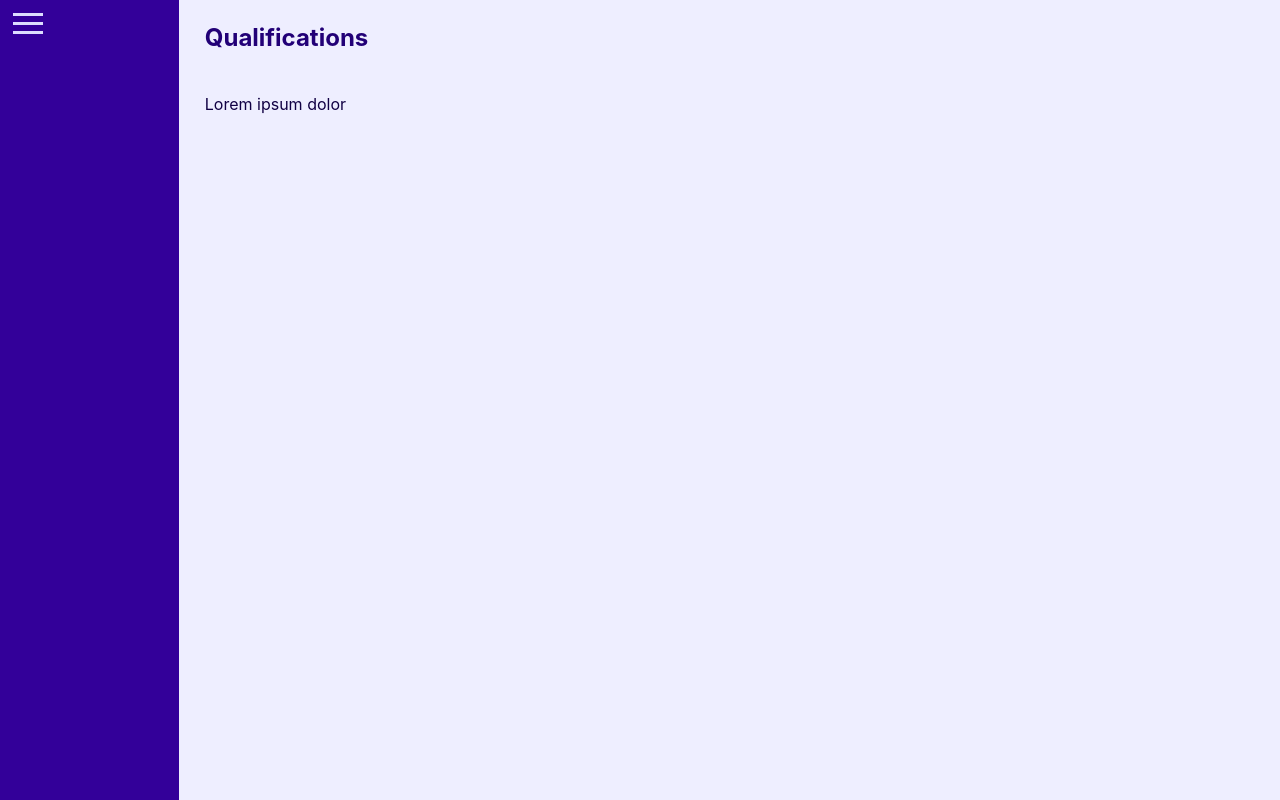
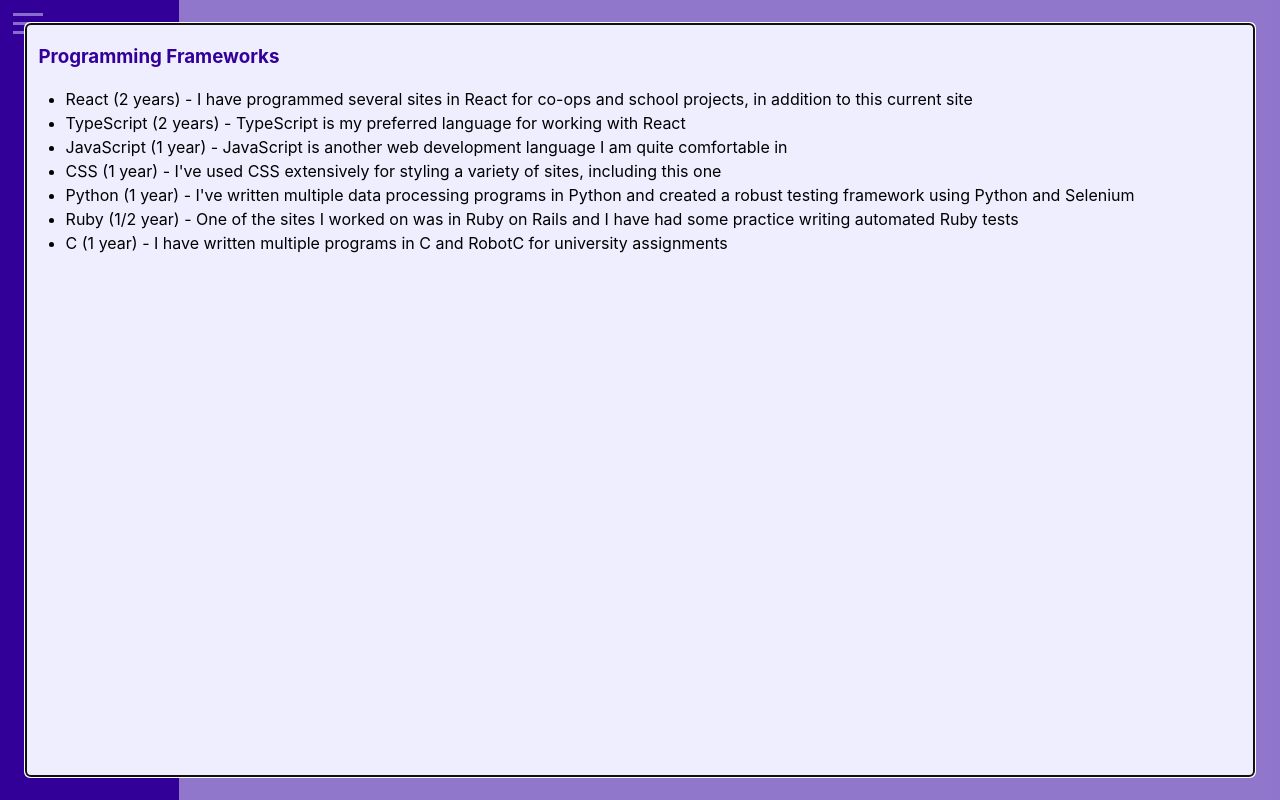
Before and after one commit to michaelklassen02/portfolio-website, a React (Vite) app: page /qualifications in a window 1280 px wide. Built offline with nearby package versions, Linux system fonts and the light colour scheme.

Commit message:
qualifications page

```diff
--- a/src/components/Qualifications.tsx
+++ b/src/components/Qualifications.tsx
@@ -1,14 +1,44 @@
+import { useState } from 'react'
 import '../styles/Page.css'
+import { QualificationsModalInfo } from '../constants/data'
+import QualificationsModal from './QualificationsModal'
+import QualificationsBox from './QualificationsBox'
 
 export default function Qualifications () {
+    const [modalStatus, setModalStatus] = useState(1)
+
+    const ModalInfo = modalStatus > 0 ? QualificationsModalInfo[modalStatus - 1] : null
+
+    const changeModal = (status: number) => {
+        setModalStatus(status)
+    }
+
     return (
         <div className='background'>
+            <QualificationsModal open={modalStatus!=0} openCloseFunction={changeModal} data={ModalInfo}/>
             <h2>
                 Qualifications
             </h2>
-            <p>
-                Lorem ipsum dolor
-            </p>
+            <QualificationsBox
+                title='Programming Frameworks'
+                description='Programming frameworks and languages, including React, TypeScript, and Python.'
+                onClick={() => changeModal(1)}
+            />
+            <QualificationsBox
+                title='Agile Methodologies'
+                description='Tools to support Agile programming methodologies, including Jira and CI/CD.'
+                onClick={() => changeModal(2)}
+            />
+            <QualificationsBox
+                title='Useful Software'
+                description='Other useful software, including Git, AWS, and Microsoft Office.'
+                onClick={() => changeModal(3)}
+            />
+            <QualificationsBox
+                title='Soft Skills'
+                description='A variety of other skills, including written communication and quality assurance.'
+                onClick={() => changeModal(4)}
+            />
         </div>
     )
 }
--- /dev/null
+++ b/src/components/QualificationsBox.tsx
@@ -0,0 +1,15 @@
+import '../styles/Box.css'
+import { QualificationsBoxProps } from '../types/propTypes'
+
+export default function WorkExperienceBox (props: QualificationsBoxProps) {
+    return (
+        <div className='work-experience-box' onClick={props.onClick}>
+            <div className='role-info'>
+                <h3>{props.title}</h3>
+            </div>
+            <div className='other-info'>
+                <p>{props.description}</p>
+            </div>
+        </div>
+    )
+}
--- /dev/null
+++ b/src/components/QualificationsModal.tsx
@@ -0,0 +1,27 @@
+import '../styles/Modal.css'
+import Modal from 'react-modal'
+import { QualificationsModalData, QualificationsModalProps } from '../types/propTypes'
+
+export default function QualificationsModal (props: QualificationsModalProps) {
+    const modalData: QualificationsModalData = props.data != null ? props.data : {
+        title: '',
+        description: []
+    }
+
+    const requestClose = () => {
+        props.openCloseFunction(0);
+    }
+
+    return (
+        <Modal isOpen={props.open} onRequestClose={requestClose} className='modal' overlayClassName='modal-overlay'>
+            <div className='role-info'>
+                <h3 className='job-title'>{modalData.title}</h3>
+            </div>
+            <ul>
+                {modalData.description.map( (item) =>
+                    <li>{item}</li>
+                )}
+            </ul>
+        </Modal>
+    )
+}
--- a/src/constants/data.ts
+++ b/src/constants/data.ts
@@ -1,4 +1,4 @@
-import {WorkExperienceModalData} from '../types/propTypes'
+import {WorkExperienceModalData, QualificationsModalData} from '../types/propTypes'
 
 export const WorkExperienceModalInfo: WorkExperienceModalData[] = [
     {
@@ -42,3 +42,43 @@
         skills: []
     },
 ]
+
+export const QualificationsModalInfo: QualificationsModalData[] = [
+    {
+        title: 'Programming Frameworks',
+        description: [
+            'React (2 years) - I have programmed several sites in React for co-ops and school projects, in addition to this current site',
+            'TypeScript (2 years) - TypeScript is my preferred language for working with React',
+            'JavaScript (1 year) - JavaScript is another web development language I am quite comfortable in',
+            'CSS (1 year) - I\'ve used CSS extensively for styling a variety of sites, including this one',
+            'Python (1 year) - I\'ve written multiple data processing programs in Python and created a robust testing framework using Python and Selenium',
+            'Ruby (1/2 year) - One of the sites I worked on was in Ruby on Rails and I have had some practice writing automated Ruby tests',
+            'C (1 year) - I have written multiple programs in C and RobotC for university assignments'
+        ]
+    },
+    {
+        title: 'Agile Methodologies',
+        description: [
+            'Jira and other Kanban Softwares (2 years) - I have worked in Jira, Shortcut, and Azure DevOps to organize agile projects',
+            'Scrum and Agile practices (2 years) - Scrum and other agile practices were important in many companies I have worked in, and on my teams for university projects',
+            'CI/CD pipelines (1 year) - I have worked in multiple CI/CD environments using software such as Cloudflare'
+        ]
+    },
+    {
+        title: 'Useful Software',
+        description: [
+            'Git and GitHub (3 years) - I have extensively used both command-line Git features and GitHub features to manage work, school, and personal projects, including this website',
+            'Microsoft Office (5 years) - Microsoft Word, Excel, and PowerPoint have all been highly useful for me in creating documentation and presentations',
+            'VMWare (2 years) - I have created virtual machines, both locally and on the cloud, for creating and testing a variety of software'
+        ]
+    },
+    {
+        title: 'Soft Skills',
+        description: [
+            'Written and oral communication - I have created documentation and communicated with coworkers to explain my code and improve its functionality',
+            'Code reviews - In my work, I have frequently engaged in code reviews to improve my code and help provide feedback on the code of the people I am working with',
+            'Office work - I have worked in-person in an office and am comfortable with in-office jobs and office culture',
+            'Remote work - The majority of my jobs have been remote and I am easily able to keep myself on track and communicate with my coworkers effectively'
+        ]
+    },
+]
--- a/src/styles/Modal.css
+++ b/src/styles/Modal.css
@@ -49,6 +49,10 @@
         padding-left: 1vw;
         padding-right: 1vw;
     }
+
+    li {
+        color: black;
+    }
 }
 
 .modal-overlay {
```
Also changed, not shown: src/types/propTypes.tsx (+17 -0 lines).
